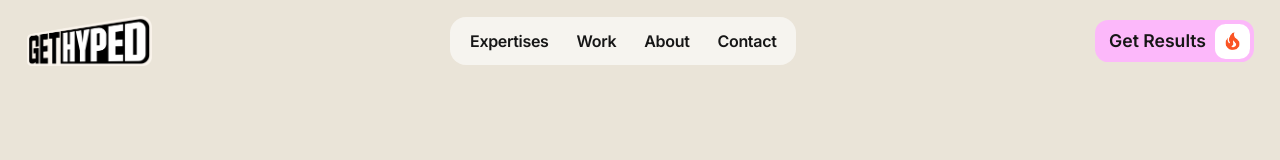
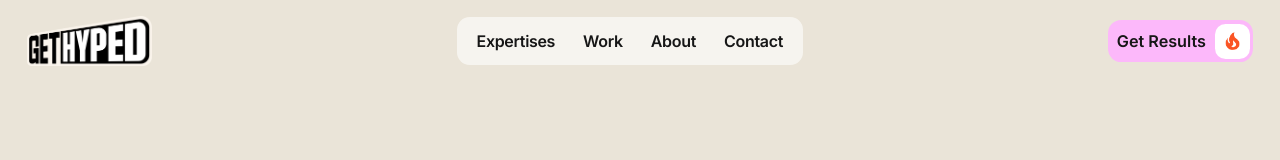
Before and after one commit to Abdurrobr34l/get-hyped, a React (Vite) app: page / in a window 1280 px wide. Shown: the top 160 px of the page. Built offline with nearby package versions, Linux system fonts and the light colour scheme.

Commit message:
Updated navbar styling

```diff
--- a/src/components/Navbar/Navbar.jsx
+++ b/src/components/Navbar/Navbar.jsx
@@ -33,7 +33,7 @@ const Navbar = () => {
       </a>
 
       {/* DESKTOP MENU */}
-      <div className="hidden md:flex items-center gap-1 bg-white/60 p-2 rounded-[1em]">
+      <div className="hidden lg:flex items-center gap-1 bg-white/60 px-2 py-1.5 rounded-[12.8px]">
         {navLinks.map((link, index) => (
           <NavLink key={index} href={link.href}>
             {link.name}
@@ -42,19 +42,19 @@ const Navbar = () => {
       </div>
 
       {/* CTA BUTTON (DESKTOP) */}
-      <div className="hidden md:block">
+      <div className="hidden lg:block">
         <Button
-        className="bg-pink"
+          className="bg-pink"
           icon={Fire}
           iconAlt="fire icon">
-            Get Results
+          Get Results
         </Button>
       </div>
 
       {/* HAMBURGER (MOBILE) */}
       <button
         onClick={() => setIsOpen(!isOpen)}
-        className="md:hidden bg-purple-300 p-3 rounded-lg"
+        className="lg:hidden bg-purple-300 p-3 rounded-lg"
       >
         <div className="w-5 h-0.5 bg-black mb-1"></div>
         <div className="w-5 h-0.5 bg-black"></div>
--- a/src/components/UI/button.css
+++ b/src/components/UI/button.css
@@ -1,12 +1,25 @@
 /** NAVBAR LINK */
 :root {
   --elastic-ease-out: linear(
-    0, 0.5737 7.6%, 0.8382 11.87%, 0.9463 14.19%,
-    1.0292 16.54%, 1.0886 18.97%, 1.1258 21.53%,
-    1.137 22.97%, 1.1424 24.48%, 1.1423 26.1%,
-    1.1366 27.86%, 1.1165 31.01%, 1.0507 38.62%,
-    1.0219 42.57%, 0.9995 46.99%, 0.9872 51.63%,
-    0.9842 58.77%, 1.0011 81.26%, 1
+    0,
+    0.5737 7.6%,
+    0.8382 11.87%,
+    0.9463 14.19%,
+    1.0292 16.54%,
+    1.0886 18.97%,
+    1.1258 21.53%,
+    1.137 22.97%,
+    1.1424 24.48%,
+    1.1423 26.1%,
+    1.1366 27.86%,
+    1.1165 31.01%,
+    1.0507 38.62%,
+    1.0219 42.57%,
+    0.9995 46.99%,
+    0.9872 51.63%,
+    0.9842 58.77%,
+    1.0011 81.26%,
+    1
   );
 
   --smooth-ease: cubic-bezier(0.32, 0.72, 0, 1);
@@ -32,7 +45,7 @@
 .navLinkBg {
   grid-area: 1 / 1;
   display: grid;
-  border-radius: 0.5em;
+  border-radius: 9px;
   overflow: clip;
   transition:
     scale 0.45s var(--smooth-ease),
@@ -57,7 +70,7 @@
 
 /* COLORS */
 .navLinkLayer--orange {
-  background-color: #FA5424;
+  background-color: #fa5424;
 }
 
 .navLinkLayer--black {
@@ -76,7 +89,7 @@
   z-index: 1;
   display: grid;
   overflow: clip;
-  padding: 0.5em 0.75em;
+  padding: 0.625em 0.75em;
 }
 
 /* TEXT */
@@ -85,7 +98,6 @@
   display: block;
   color: #161616;
   transform-origin: 0 0;
-
   transition:
     translate 0.75s var(--elastic-ease-out),
     rotate 0.5s var(--smooth-ease),
@@ -102,7 +114,6 @@
   translate: 0 2em 0;
   rotate: 1 1 0.5 -30deg;
   transform-origin: top right;
-
   transition:
     translate 0.75s var(--elastic-ease-out),
     rotate 0.5s var(--smooth-ease),
@@ -137,37 +148,38 @@
   transition-delay: 0.04s;
 }
 
-/** BUTTONS */
+/** BUTTON */
 .btn {
   display: inline-block;
   text-decoration: none;
 }
-
 /* INNER WRAPPER */
 .btnWrapper {
   position: relative;
   display: flex;
   align-items: center;
   gap: 0.5em;
-  padding: 0.2em 0.2em 0.2em 0.8em;
-
+  padding: 0.2em 0.2em 0.2em 0.5em;
   font-weight: 600;
   font-size: 1.1em;
   color: #161616;
-
-  transition: transform 0.45s cubic-bezier(0.34, 2.27, 0.64, 1);
+  border-radius: 0.75em;
+  transition: all 0.45s cubic-bezier(0.34, 2.27, 0.64, 1);
   will-change: transform;
 }
-
-/* BACKGROUND */
 .btnBg {
   position: absolute;
-  inset: 0;
-  /* background: #FA5424;
-  border-radius: 0.75em; */
   z-index: -1;
-
-  transition: border-radius 0.45s cubic-bezier(0.34, 1.37, 0.64, 1);
+  width: calc(100% - 0.5em);
+  height: 100%;
+  left: 50%;
+  transform: translateX(-50%);
+  transition:
+    border-radius 0.45s cubic-bezier(0.34, 1.37, 0.64, 1),
+    width 0.45s cubic-bezier(0.34, 2.27, 0.64, 1);
+}
+.btnText{
+  font-size: 16.2px;
 }
 
 /* ICON WRAPPER */
@@ -176,14 +188,13 @@
   height: 2em;
   background: #fff;
   border-radius: 0.6em;
-
   display: flex;
   align-items: center;
   justify-content: center;
-
-  transition: transform 0.45s cubic-bezier(0.34, 2.27, 0.64, 1);
 }
-
+.btnIcon {
+  transition: transform 0.15s ease-out;
+}
 /* ICON IMAGE */
 .btnIconImg {
   width: 70%;
@@ -194,13 +205,15 @@
 /* HOVER EFFECT */
 .btn:hover .btnWrapper {
   transform: rotate(-5deg) scale(1.02);
+  border-radius: 0.5em !important;
+
 }
 
 .btn:hover .btnBg {
-  border-radius: 0.55em;
+  width: 100%;
 }
 
 /* ICON SQUEEZE */
 .btn:hover .btnIcon {
-  transform: scale(0.95);
+  transform: scale(0.93);
 }
```
